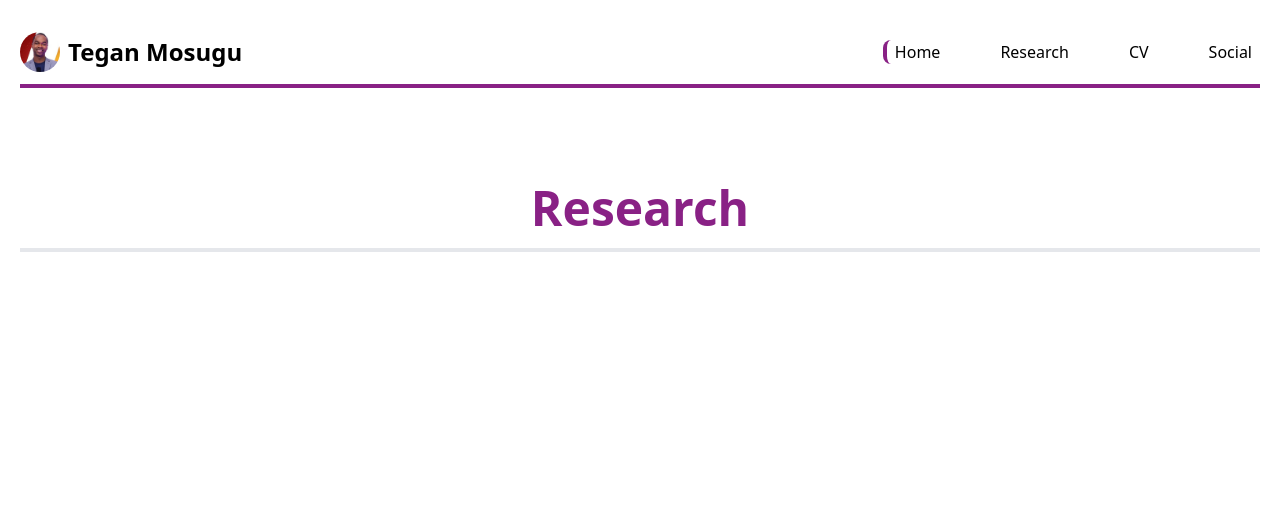
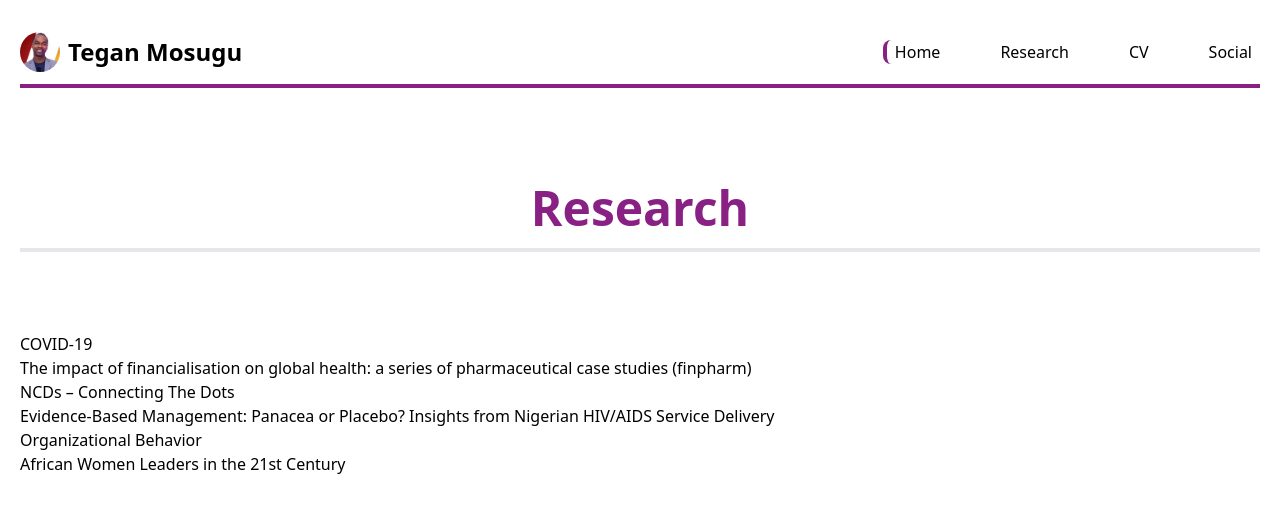
Before and after one commit to Ikendu/tegamedia, a React (Vite) app: page / in a window 1280 px wide. Shown: the top 512 px of the page. Built offline with nearby package versions, Linux system fonts and the light colour scheme.

Commit message:
save up more

```diff
--- a/src/components/ReseachPage.jsx
+++ b/src/components/ReseachPage.jsx
@@ -1,6 +1,5 @@
 import Finder from "../assets/Finder";
-
-
+import { data } from "../data";
 
 export default function ReseachPage() {
   return (
@@ -8,7 +7,11 @@ export default function ReseachPage() {
       <h1 className="text-center my-20 text-5xl font-bold text-[#892185] border-b-4 py-4">
         Research
       </h1>
-      <div></div>
+      <div>
+        {data.map((item, idx) => (
+          <div key={idx}>{item.name}</div>
+        ))}
+      </div>
     </div>
   );
 }
--- a/src/data.js
+++ b/src/data.js
@@ -6,7 +6,7 @@ import a5 from "./assets/15.png";
 import a6 from "./assets/16.png";
 import a7 from "./assets/17.jpg";
 
-const data = [
+export const data = [
   {
     name: "COVID-19",
     image: a1,
```
